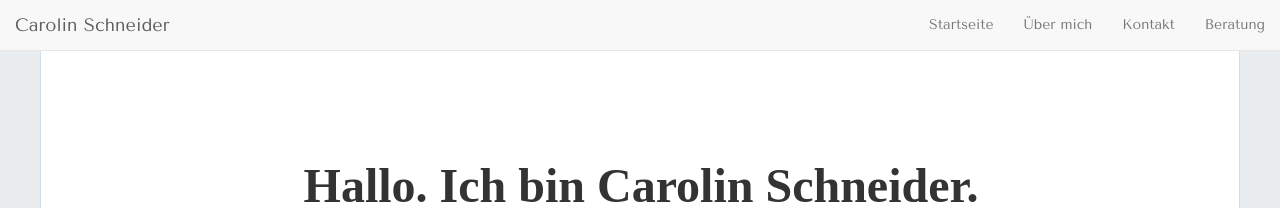
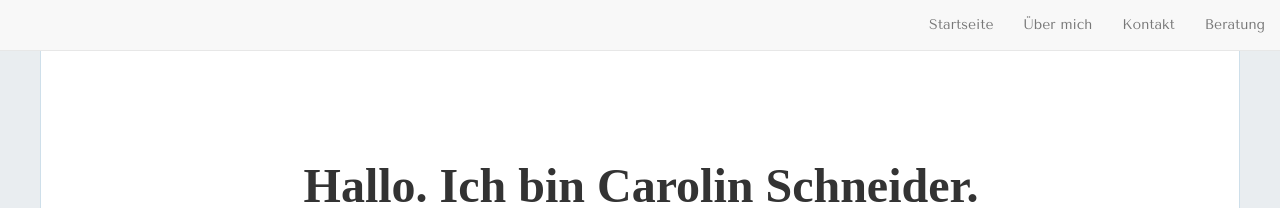
Before and after one commit to carolinschneider/carolinschneider.github.io, a Jekyll site: the page built from index.html, in a window 1280 px wide. Shown: the top 208 px of the page. Built offline with Jekyll 4.4.1, drawn with Linux system fonts in a browser that asks for light colours; nearby versions of some CDN libraries; the list of posts is cut into pages by our own code.

Commit message:
Update header.html

```diff
--- a/_includes/header.html
+++ b/_includes/header.html
@@ -41,7 +41,7 @@
                 <span class="icon-bar"></span>
                 <span class="icon-bar"></span>
               </button>
-              <a class="navbar-brand" href="/">{{ site.admin_name }}</a>
+              <!-- <a class="navbar-brand" href="/">{{ site.admin_name }}</a> -->
           </div>
           <div id="navbar" class="navbar-collapse collapse">
             <ul class="nav navbar-nav navbar-right">
```
